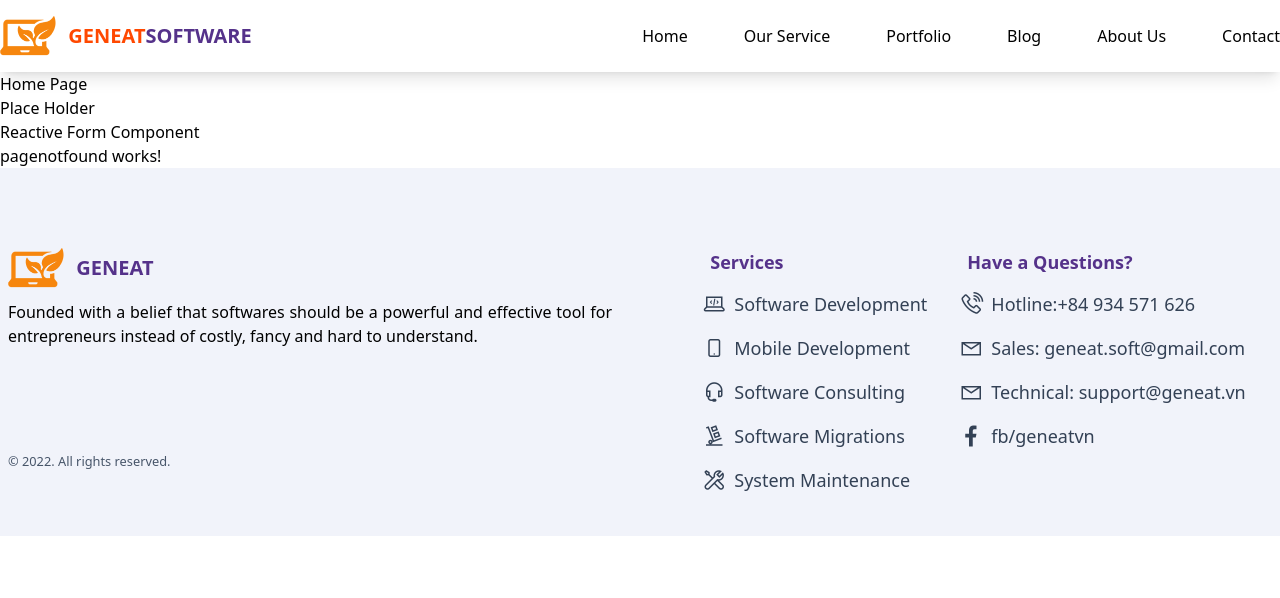
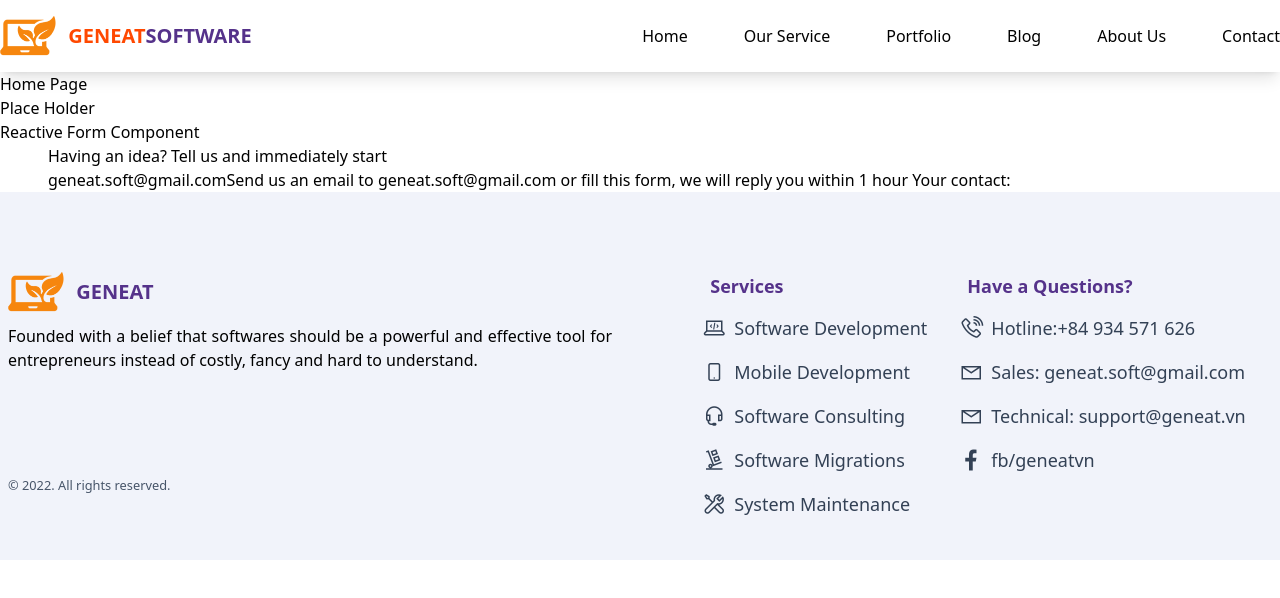
Before and after one commit to nguyenle2k/website, an Angular app: page /contact in a window 1280 px wide. Shown: the top 598 px of the page. Built offline with nearby package versions, Linux system fonts and the light colour scheme.

Commit message:
add(contact): component

```diff
--- a/src/app/app-routing.module.ts
+++ b/src/app/app-routing.module.ts
@@ -10,11 +10,13 @@
 import { PagenotfoundComponent } from './routing/component/pagenotfound/pagenotfound.component';
 import { TemplateDrivenFormComponent } from './routing/component/template-driven-form/template-driven-form.component';
 import { ReactiveFormComponent } from './routing/component/reactive-form/reactive-form.component';
+import { ContactComponent } from './routing/pages/contact/contact.component';
 const routes: Routes = [
   { path: '',
   component: MainComponent,
   children: [
     { path: '', component: HomeComponent},
+    { path: 'contact', component: ContactComponent},
     { path: 'reactiveform', component: ReactiveFormComponent},
     { path: 'templateform', component: TemplateDrivenFormComponent},
     { path: 'overview', component: OverviewComponent},
--- a/src/app/app.module.ts
+++ b/src/app/app.module.ts
@@ -16,6 +16,7 @@
 import { TemplateDrivenFormComponent } from './routing/component/template-driven-form/template-driven-form.component';
 import { ReactiveFormComponent } from './routing/component/reactive-form/reactive-form.component';
 import { ReactiveFormsModule } from '@angular/forms';
+import { ContactComponent } from './routing/pages/contact/contact.component';
 @NgModule({
   declarations: [
     AppComponent,
@@ -30,6 +31,7 @@
     HighlightDirective,
     TemplateDrivenFormComponent,
     ReactiveFormComponent,
+    ContactComponent,
 
   ],
   imports: [
--- /dev/null
+++ b/src/app/routing/pages/contact/contact.component.html
@@ -0,0 +1,11 @@
+<section>
+  <div class="container mx-auto">
+    <div class="mx-12">
+      <h3>Having an idea? Tell us and immediately start</h3>
+      <p>
+        <a href="mailto:geneat.soft@gmail.com">geneat.soft@gmail.com</a>Send us an email to geneat.soft@gmail.com or fill this
+        form, we will reply you within 1 hour Your contact:
+      </p>
+    </div>
+  </div>
+</section>
```
Also changed, not shown: src/app/routing/pages/contact/contact.component.ts (added, +10 -0 lines), src/app/routing/pages/contact/contact.component.less (added), 1 other file (tests, documents, lock files or other folders).
